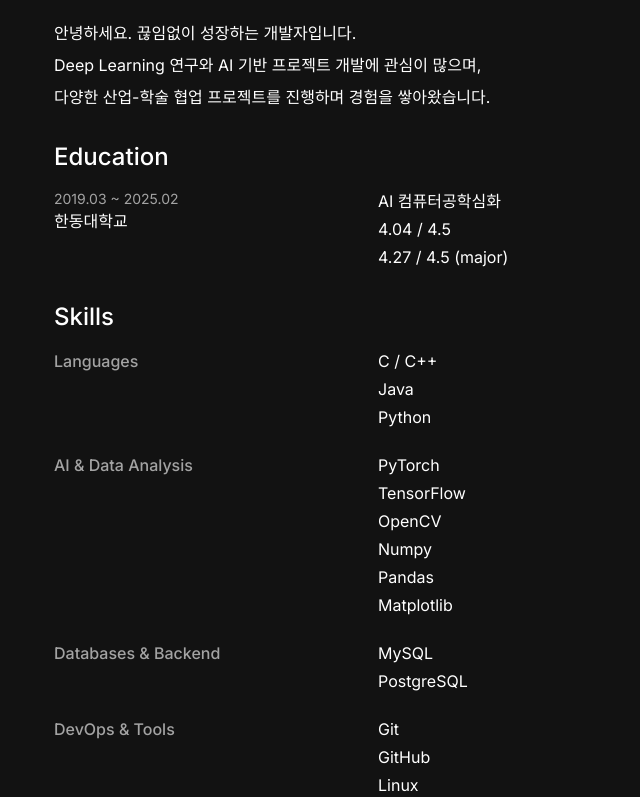
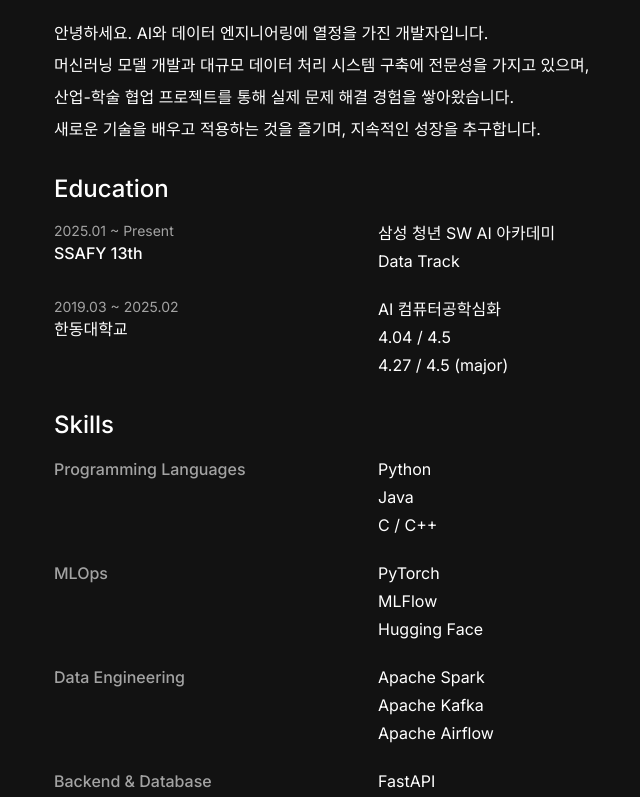
Before and after one commit to choihjin/portfolio, a Next.js app: page / in a window 1280 px wide. Shown: the part 223-1020 px from the top of the page, without its empty margins (274-914 px from the left). Built offline with nearby package versions, Linux system fonts and the light colour scheme.

Commit message:
기술스택 정리

```diff
--- a/app/others/others-data.tsx
+++ b/app/others/others-data.tsx
@@ -16,34 +16,22 @@ export const externalActivities: Activity[] = [
 
 export const internalActivities: Activity[] = [
   {
-    date: "2023.06 ~ 2024-12",
+    date: "2023 ~ 2024",
     title: "Deep Learning 연구",
     role: "학부연구생",
     description: "Deep Learning 연구실에서 산학 연구를 진행하였습니다.",
   },
   {
-    date: "2023-1",
-    title: "Data Structure",
-    role: "TA",
-    description: "자료구조 수업을 수강하는 학생들을 대상으로 수업 내용을 이해하도록 도와주는 TA 역할을 수행하였습니다.",
-  },
-  {
-    date: "2023-2, 2024-2",
-    title: "Computer Architecture",
-    role: "TA",
-    description: "컴퓨터 구조 수업을 수강하는 학생들을 대상으로 수업 내용을 이해하도록 도와주는 TA 역할을 수행하였습니다.",
-  },
-  {
-    date: "2024-1",
-    title: "Algorithm Analysis",
-    role: "TA",
-    description: "알고리즘 분석 수업을 수강하는 학생들을 대상으로 수업 내용을 이해하도록 도와주는 TA 역할을 수행하였습니다.",
-  },
-  {
-    date: "2022-2, 2023-Summer",
+    date: "2022, 2023",
     title: "SW 교육봉사단",
     role: "교육멘토",
     description: "경주고등학교, 포항대동고등학교에 방문하여 SW(Arduino, C++) 교육을 진행하였습니다.",
+  },
+  {
+    date: "2023 ~ 2024",
+    title: "Teaching Assistant",
+    role: "TA",
+    description: "자료구조, 컴퓨터 구조, 알고리즘 분석 수업에서 TA 역할을 수행하며 학생들의 학습을 지원하였습니다.",
   },
   {
     date: "2022-1",
--- a/app/page.tsx
+++ b/app/page.tsx
@@ -5,20 +5,28 @@ import { socialLinks } from "./config";
 
 const skills = [
   {
-    category: "Languages",
-    items: ["C / C++", "Java", "Python"],
+    category: "Programming Languages",
+    items: ["Python", "Java", "C / C++"],
   },
   {
-    category: "AI & Data Analysis",
-    items: ["PyTorch", "TensorFlow", "OpenCV", "Numpy", "Pandas", "Matplotlib"],
+    category: "MLOps",
+    items: ["PyTorch", "MLFlow", "Hugging Face"], // tensorflow, openCV 제외
+  },
+  // {
+  //   category: "Data Processing",
+  //   items: ["Pandas", "NumPy", "Matplotlib"],
+  // },
+  {
+    category: "Data Engineering",
+    items: ["Apache Spark", "Apache Kafka", "Apache Airflow"],
   },
   {
-    category: "Databases & Backend",
-    items: ["MySQL", "PostgreSQL"],
+    category: "Backend & Database",
+    items: ["FastAPI", "PostgreSQL", "MySQL"],
   },
   {
-    category: "DevOps & Tools",
-    items: ["Git", "GitHub", "Linux"],
+    category: "DevOps",
+    items: ["Docker", "Docker Compose", "Git", "GitHub"],
   },
 ];
 
@@ -29,18 +37,31 @@ export default function Page() {
         <h1 className="mb-4 text-2xl font-medium">About Me</h1>
         <div className="space-y-2">
           <p>
-            안녕하세요. 끊임없이 성장하는 개발자입니다.
+            안녕하세요. AI와 데이터 엔지니어링에 열정을 가진 개발자입니다.
           </p>
           <p>
-            Deep Learning 연구와 AI 기반 프로젝트 개발에 관심이 많으며,
+            머신러닝 모델 개발과 대규모 데이터 처리 시스템 구축에 전문성을 가지고 있으며,
           </p>
           <p>
-            다양한 산업-학술 협업 프로젝트를 진행하며 경험을 쌓아왔습니다.
+            산업-학술 협업 프로젝트를 통해 실제 문제 해결 경험을 쌓아왔습니다.
+          </p>
+          <p>
+            새로운 기술을 배우고 적용하는 것을 즐기며, 지속적인 성장을 추구합니다.
           </p>
         </div>
 
         <h1 className="mt-8 mb-4 text-2xl font-medium">Education</h1>
         <div className="grid grid-cols-1 md:grid-cols-2 gap-6">
+          <div>
+            <p className="text-sm text-neutral-600 dark:text-neutral-400">2025.01 ~ Present</p>
+            <p className="font-medium">SSAFY 13th</p>
+          </div>
+          <div>
+            <div className="space-y-1">
+              <p>삼성 청년 SW AI 아카데미</p>
+              <p>Data Track</p>
+            </div>
+          </div>
           <div>
             <p className="text-sm text-neutral-600 dark:text-neutral-400">2019.03 ~ 2025.02</p>
             <p className="font-medium">한동대학교</p>
```
